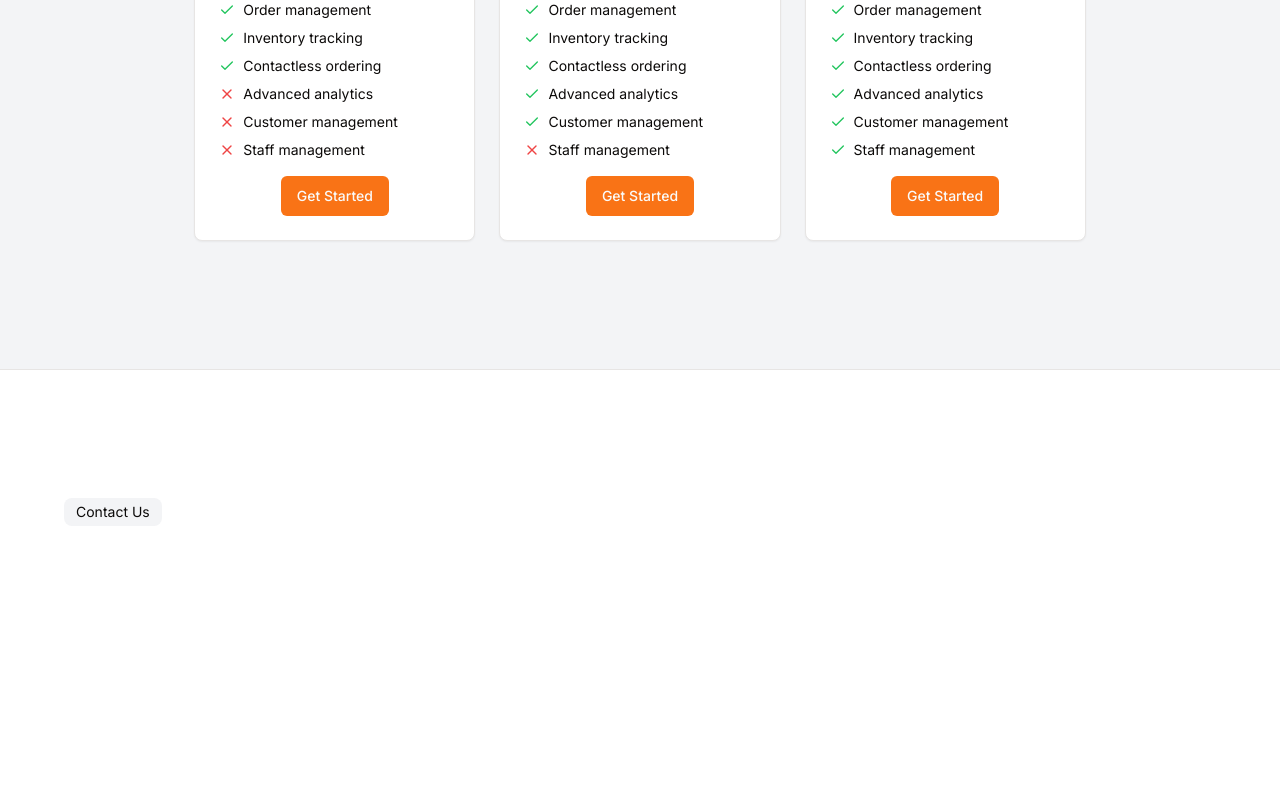
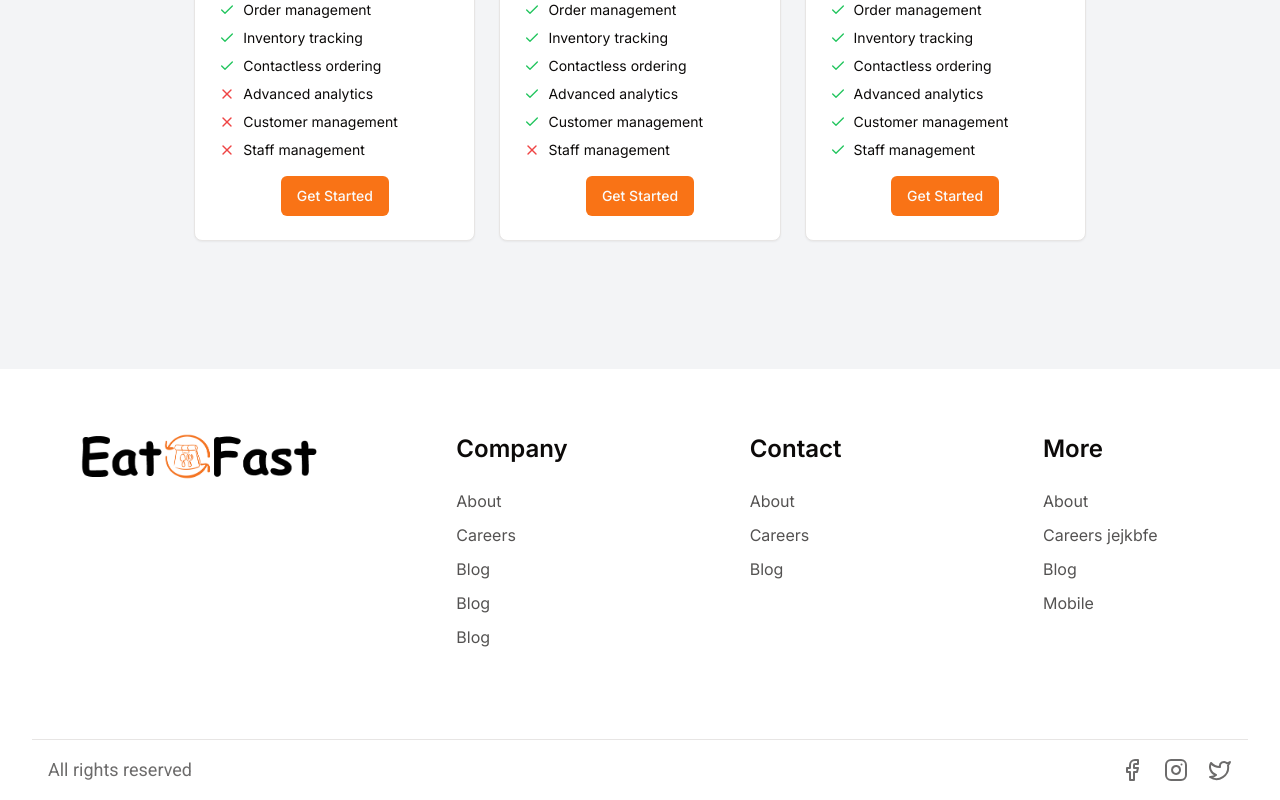
Before and after one commit to danielmoumeny212/pos-di, a Next.js app: page / in a window 1280 px wide. Shown: the part 2002-2802 px from the top of the page. Before the commit the page ends 2656 px from the top, so only its background shows below. Built offline with nearby package versions, Linux system fonts and the light colour scheme.

Commit message:
Building footer component

```diff
--- a/app/(marketing)/page.tsx
+++ b/app/(marketing)/page.tsx
@@ -4,6 +4,7 @@ import { Button } from "@/components/ui/button"
 import { CheckIcon, ContactIcon, GanttChartIcon, InfoIcon, MenuIcon, ReceiptIcon, ShoppingCartIcon, XIcon } from "lucide-react"
 import Image from "next/image"
 import Hero from "@/components/HomePage/Hero"
+import Footer from "@/components/Partial/Footer"
 
 export default function MarketingPage() {
   return (
@@ -13,6 +14,7 @@ export default function MarketingPage() {
           {/* <MenuIcon className="h-6 w-6" /> */}
           <Image
             src="/logo.png"
+            alt="pizza image"
             width={100}
             height={20}
           />
@@ -230,15 +232,7 @@ export default function MarketingPage() {
             </div>
           </div>
         </section>
-        <section className="w-full py-12 md:py-24 lg:py-32 border-t" id="contact">
-          <div className="container px-4 md:px-6">
-            <div className="grid gap-10 sm:px-10 md:gap-16 md:grid-cols-2">
-              <div className="space-y-4">
-                <div className="inline-block rounded-lg bg-gray-100 px-3 py-1 text-sm dark:bg-gray-800">Contact Us</div>
-              </div>
-            </div>
-          </div>
-        </section>
+        <Footer/>
       </main>
     </div>
   )
--- a/app/globals.css
+++ b/app/globals.css
@@ -66,4 +66,16 @@
     .heading{
       line-height: 1.5rem;
     }
+
+    footer p{
+      @apply font-roboto;
+    }
+
+    footer .link-container{
+      @apply min-w-[165px] px-2;
+    }
+
+    footer .col-heading{
+      @apply text-2xl mb-6 font-semibold;
+    }
   }
--- a/app/layout.tsx
+++ b/app/layout.tsx
@@ -16,7 +16,7 @@ export default function RootLayout({
 }>) {
   return (
     <html lang="en">
-      <body className={inter.className}>{children}</body>
+      <body suppressHydrationWarning={true} className={inter.className}>{children}</body>
     </html>
   );
 }
--- /dev/null
+++ b/components/Partial/Footer.tsx
@@ -0,0 +1,62 @@
+import React from 'react';
+import Image from 'next/image';
+import Link from 'next/link';
+import {Facebook, Instagram, Twitter} from "lucide-react";
+
+const FooterLink = ({href, children}: {href:string, children:React.ReactNode}) =>{
+    return(
+        <Link href={href} className='block opacity-70 hover:opacity-50 max-w-fit mb-[10px]'>{children}</Link>
+    )
+}
+
+const Footer = () => {
+  return (
+    <footer className='w-full px-4 md:px-8 pt-16'>
+        {/* <div className='grid grid-cols-4 gap-4 mb-20'> */}
+        <div className='flex flex-wrap justify-between gap-x-6 gap-y-11 mb-20 px-12'>
+            <div className=''>
+                <Image
+                  src='/logo.png'
+                  width={240}
+                  height={60}
+                  alt="logo"
+                />
+            </div>
+            {/* <div className='flex justify-between w-[800px]'> */}
+                <div className='link-container'>
+                    <h5 className='col-heading'>Company</h5>
+                    <FooterLink href="/">About</FooterLink>
+                    <FooterLink href="/">Careers</FooterLink>
+                    <FooterLink href="/">Blog</FooterLink>
+                    <FooterLink href="/">Blog</FooterLink>
+                    <FooterLink href="/">Blog</FooterLink>
+                </div>
+                <div className='link-container'>
+                    <h5 className='col-heading'>Contact</h5>
+                    <FooterLink href="/">About</FooterLink>
+                    <FooterLink href="/">Careers</FooterLink>
+                    <FooterLink href="/">Blog</FooterLink>
+                </div>
+                <div className='link-container'>
+                    <h5 className='col-heading'>More</h5>
+                    <FooterLink href="/">About</FooterLink>
+                    <FooterLink href="/">Careers jejkbfe</FooterLink>
+                    <FooterLink href="/">Blog</FooterLink>
+                    <FooterLink href="/">Mobile</FooterLink>
+                </div>
+            {/* </div> */}
+        </div>
+        <hr/>
+        <div className='flex justify-between items-center px-4 my-4'>
+            <p className='text-lg opacity-60'>All rights reserved</p>
+            <div className='flex justify-between items-center w-28'>
+                <Facebook className='opacity-60'/>
+                <Instagram className='opacity-60'/>
+                <Twitter className='opacity-60'/>
+            </div>
+        </div>
+    </footer>
+  )
+}
+
+export default Footer;
```
